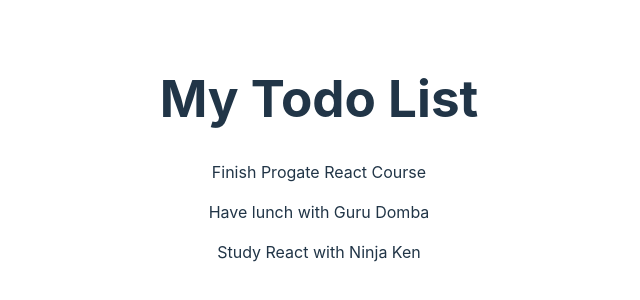
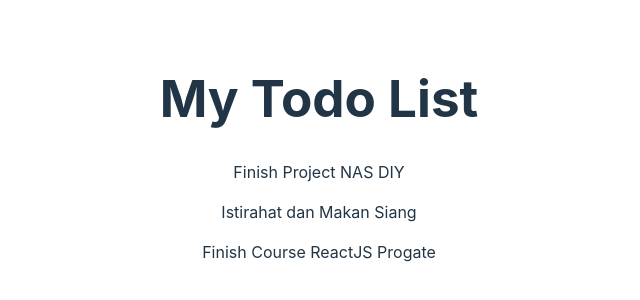
Before and after one commit to barpsma/Todo-Reactjs1, a React (Vite) app: page / in a window 1280 px wide. Shown: the part 242-542 px from the top of the page, without its empty margins (321-961 px from the left). Built offline with nearby package versions, Linux system fonts and the light colour scheme.

Commit message:
Change Todo

```diff
--- a/src/App.jsx
+++ b/src/App.jsx
@@ -6,17 +6,17 @@ function App() {
   const [todos, setTodos] = useState([
     {
       id: 1,
-      title: "Finish Progate React Course",
+      title: "Finish Project NAS DIY",
       completed: false,
     },
     {
       id: 2,
-      title: "Have lunch with Guru Domba",
+      title: "Istirahat dan Makan Siang",
       completed: false,
     },
     {
       id: 3,
-      title: "Study React with Ninja Ken",
+      title: "Finish Course ReactJS Progate",
       completed: false,
     },
   ]);
```
